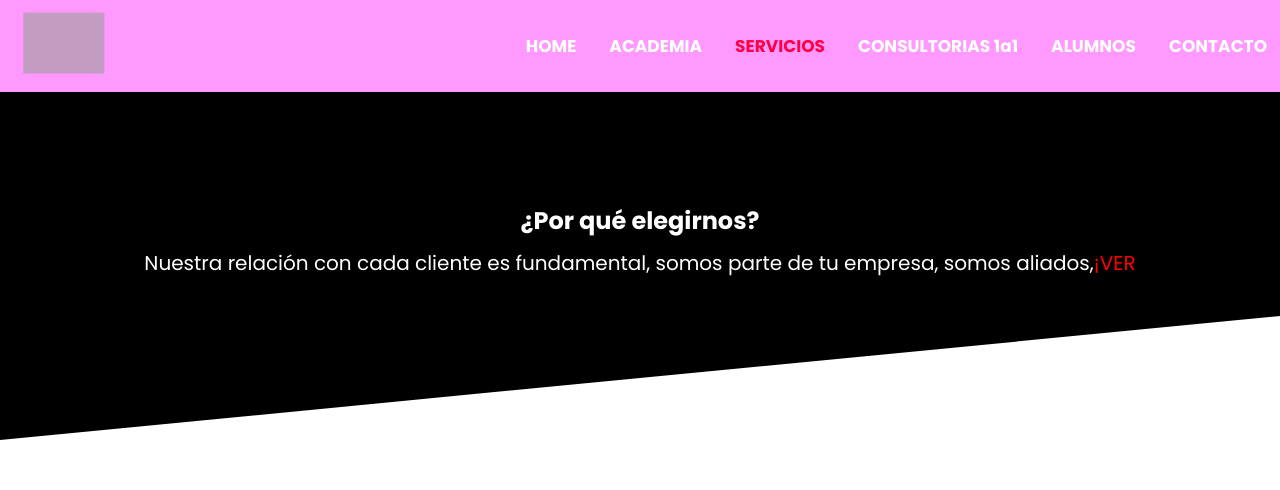
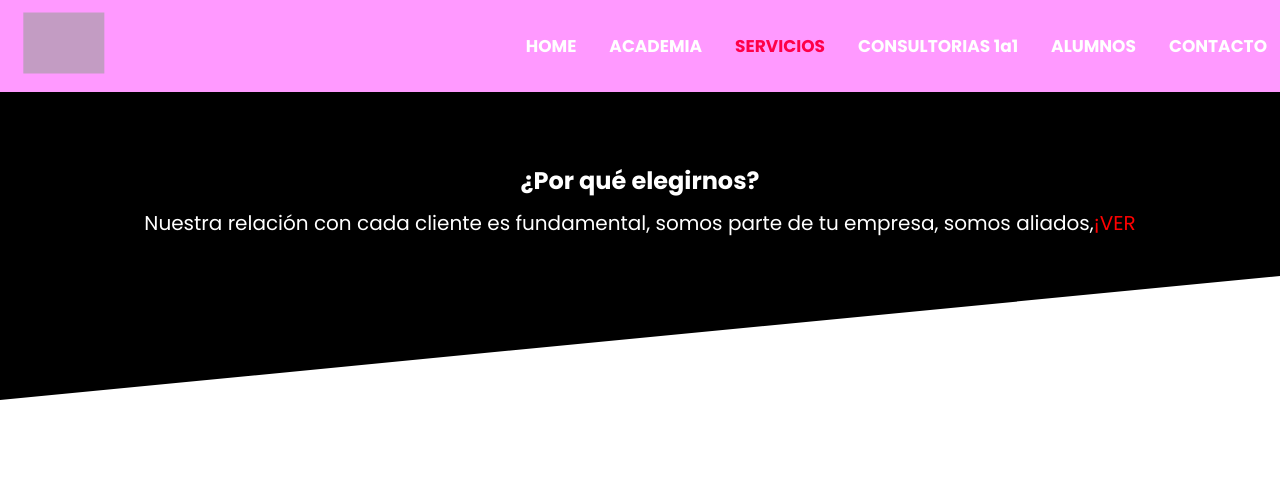
Before and after one commit to Nahuel3/webSiteCM, a React (Create React App) app: page /servicios in a window 1280 px wide. Shown: the top 490 px of the page. Built offline with nearby package versions, Linux system fonts and the light colour scheme; grey boxes are pictures that could not be loaded.

Commit message:
parteContactoServices

```diff
--- a/src/Service.scss
+++ b/src/Service.scss
@@ -90,7 +90,6 @@
       background-color: black;
       height: 400px;
       text-align: center;
-      margin-top: 40px;
       display: flex;
       flex-direction: column;
       align-items: center;
```
